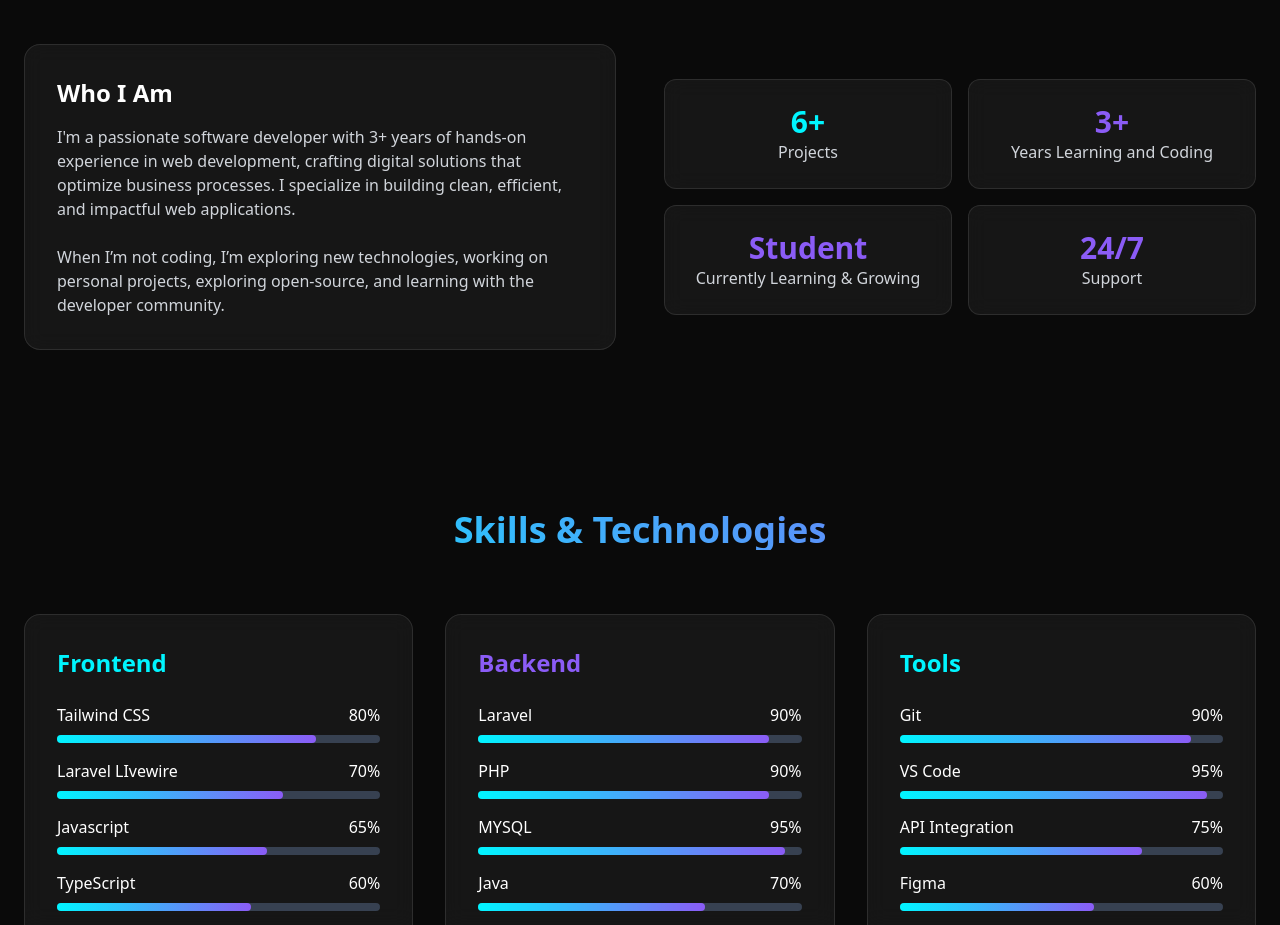
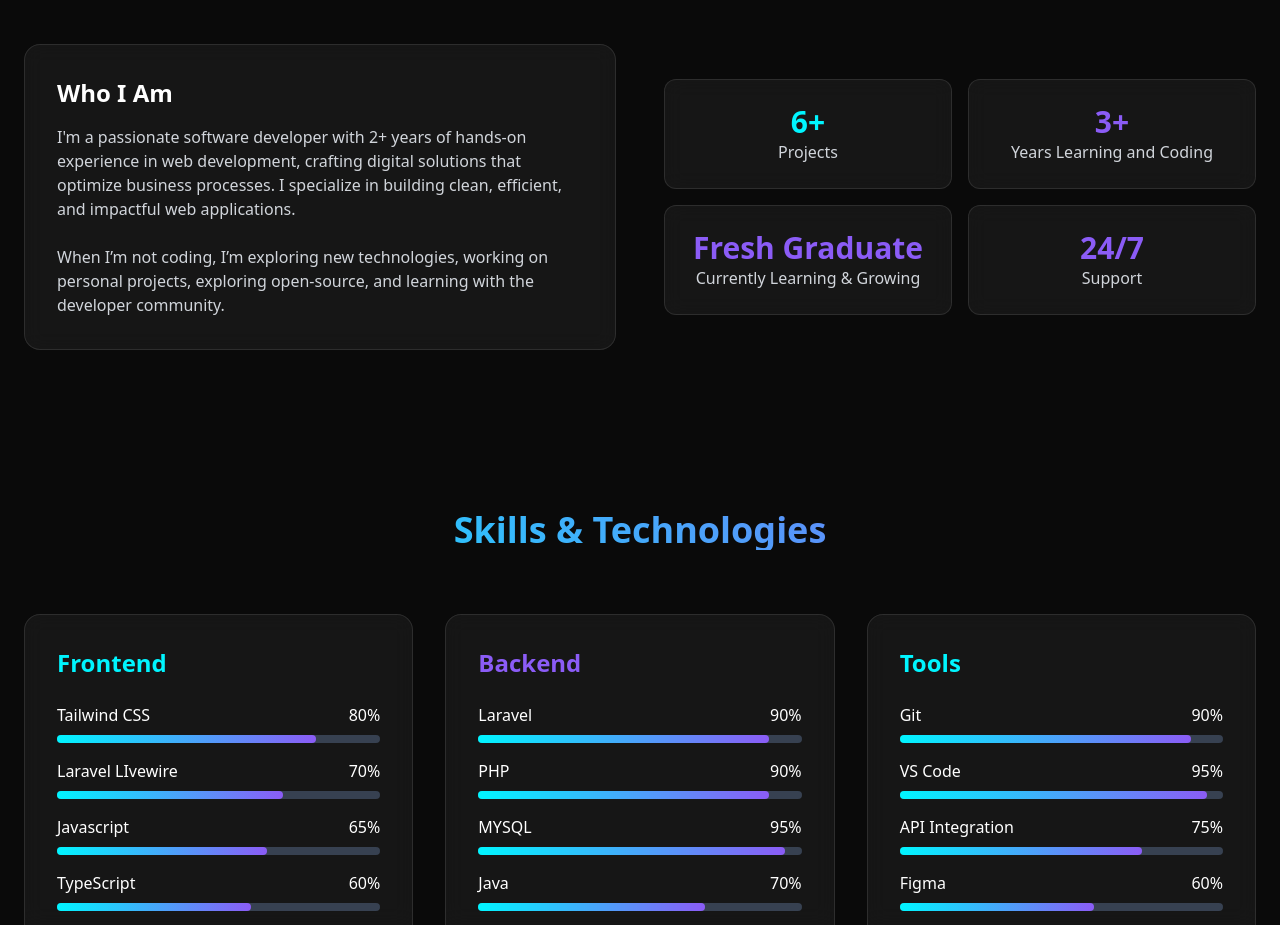
Before and after one commit to YdraH5/hardy-s-portfolio, a plain HTML site: page index.html in a window 1280 px wide. Shown: the part 940-1865 px from the top of the page. Drawn offline with nearby package versions, Linux system fonts and the light colour scheme.

Commit message:
Update index.html

```diff
--- a/index.html
+++ b/index.html
@@ -3,7 +3,7 @@
 <head>
     <meta charset="UTF-8">
     <meta name="viewport" content="width=device-width, initial-scale=1.0">
-    <title>Hardy - Software Developer</title>
+    <title>Hardy - Web Developer</title>
     <script src="https://cdn.tailwindcss.com"></script>
     <link rel="stylesheet" href="https://cdnjs.cloudflare.com/ajax/libs/font-awesome/6.0.0/css/all.min.css">
     <script>
@@ -105,7 +105,7 @@
                     Hi, I'm <span class="gradient-text">Hardy Aranzanso</span>
                 </h1>
                 <p class="text-xl md:text-2xl mb-8 typing-animation" id="typing-text">
-                    Full Stack Developer
+                    Full Stack Web Developer
                 </p>
                 <div class="flex justify-center space-x-4 mb-12">
                     <button class="bg-gradient-to-r from-cyber-blue to-cyber-purple px-8 py-3 rounded-full font-semibold hover:scale-105 transition-transform animate-glow">
@@ -132,7 +132,7 @@
                 <div class="glass-effect p-8 rounded-2xl">
                     <h3 class="text-2xl font-bold mb-4">Who I Am</h3>
                     <p class="text-gray-300 mb-6">
-                        I'm a passionate software developer with 3+ years of hands-on experience in web development, crafting digital solutions that optimize business processes. I specialize in building clean, efficient, and impactful web applications.
+                        I'm a passionate software developer with 2+ years of hands-on experience in web development, crafting digital solutions that optimize business processes. I specialize in building clean, efficient, and impactful web applications.
                     </p>
                     <p class="text-gray-300">
                     When I’m not coding, I’m exploring new technologies, working on personal projects, exploring open-source, and learning with the developer community.
@@ -148,7 +148,7 @@
                         <div class="text-gray-300">Years Learning and Coding</div>
                     </div>
                     <div class="glass-effect p-6 rounded-xl text-center">
-                        <div class="text-3xl font-bold text-cyber-purple">Student</div>
+                        <div class="text-3xl font-bold text-cyber-purple">Fresh Graduate</div>
                         <div class="text-gray-300">Currently Learning & Growing</div>
                     </div>
                     <div class="glass-effect p-6 rounded-xl text-center">
```
